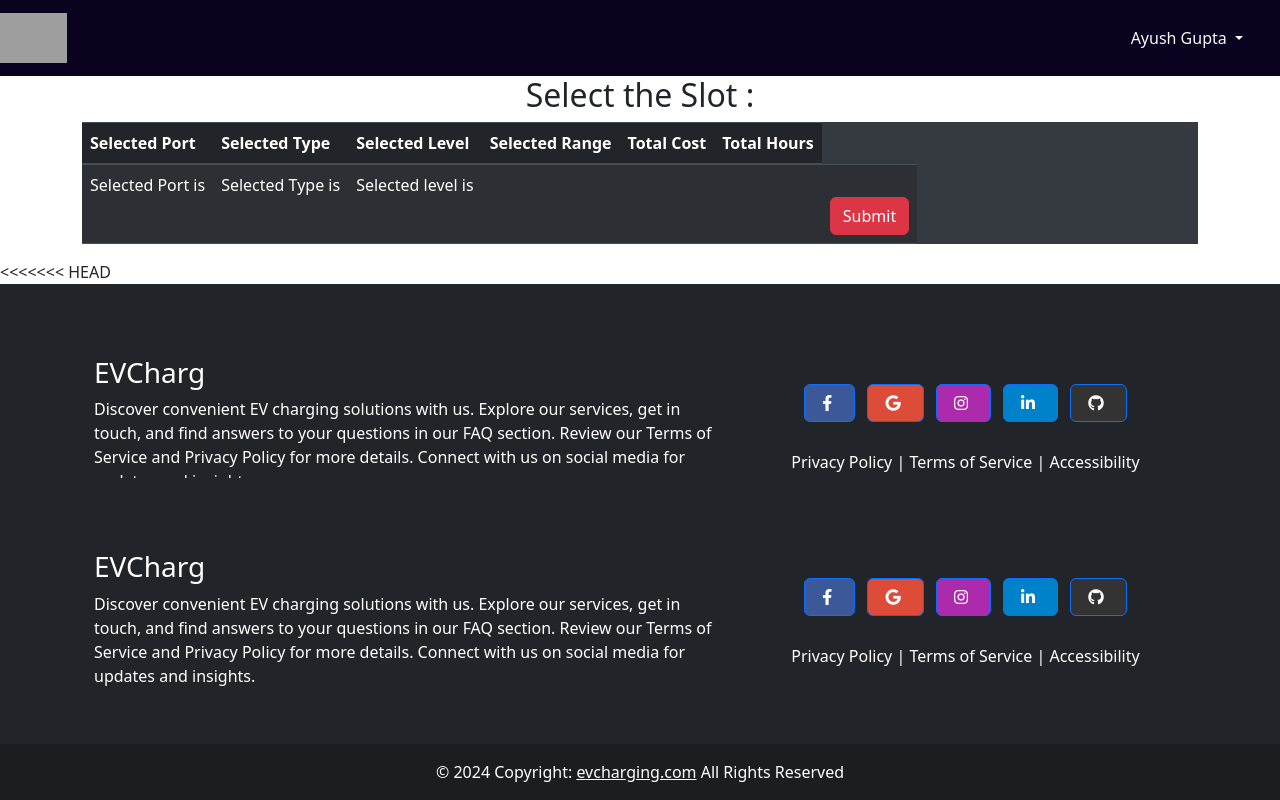
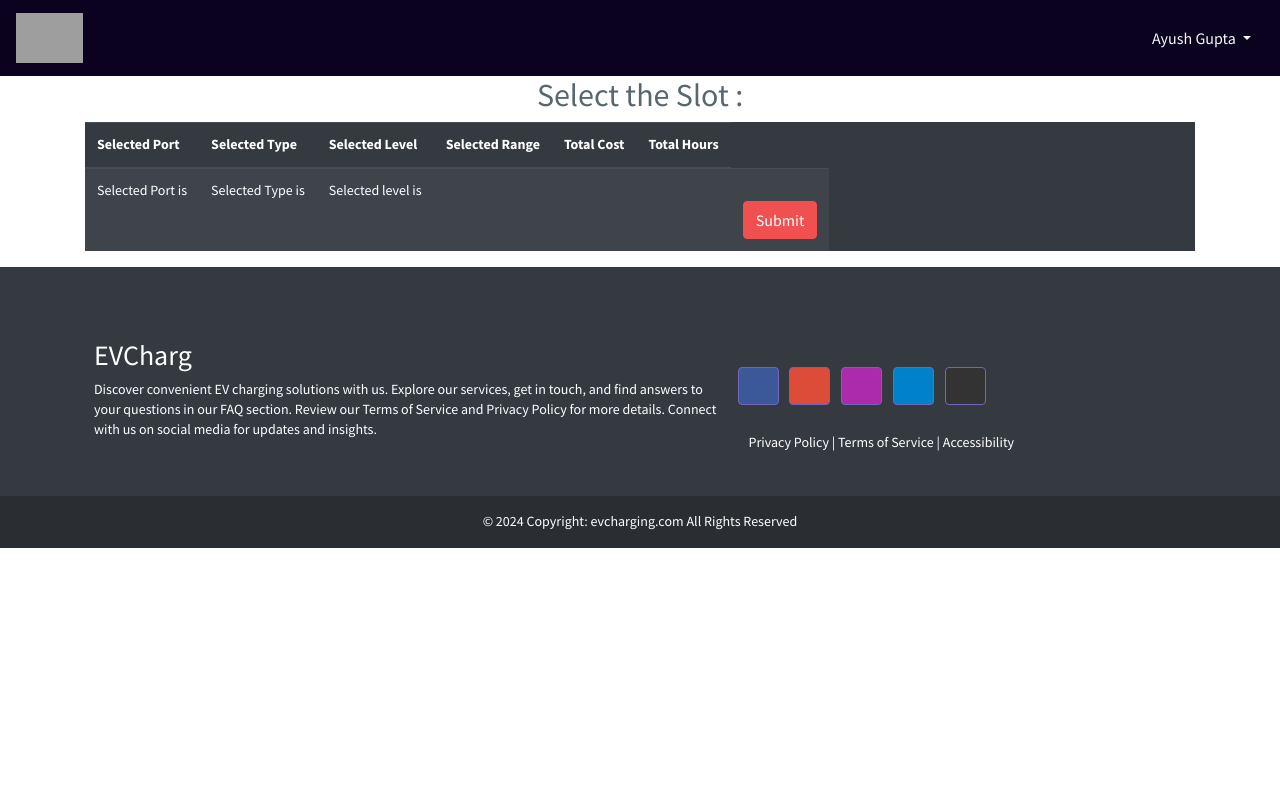
Before and after one commit to ayushguptagithub/evcharging, a Flask app: page /book_slot/1 in a window 1280 px wide. Run offline with Flask 2, Linux system fonts and the light colour scheme; a user stored in the database is signed in; data comes from the database, SQL or seed files in the repository; data that the repository does not hold is empty; some libraries are stand-ins or nearby versions; grey boxes are pictures that could not be loaded.

Commit message:
Update footer.html

```diff
--- a/templates/footer.html
+++ b/templates/footer.html
@@ -1,4 +1,4 @@
-<<<<<<< HEAD
+
 <footer class="bg-dark pt-5 text-white"  style="position: alsolute; bottom: 0; width: 100%;z-index: 4;">
     <div class="container p-4">
         <div class="row mb-2">
@@ -44,81 +44,3 @@
     </div>
 
   </footer>
-=======
-<!DOCTYPE html>
-<html lang="en">
-<head>
-    <meta charset="UTF-8">
-    <meta http-equiv="X-UA-Compatible" content="IE=edge">
-    <meta name="viewport" content="width=device-width, initial-scale=1.0">
-    <link href="https://cdn.jsdelivr.net/npm/bootstrap@5.3.2/dist/css/bootstrap.min.css" rel="stylesheet" integrity="sha384-T3c6CoIi6uLrA9TneNEoa7RxnatzjcDSCmG1MXxSR1GAsXEV/Dwwykc2MPK8M2HN" crossorigin="anonymous">
-    <link rel="stylesheet" href="https://cdnjs.cloudflare.com/ajax/libs/font-awesome/5.14.0/css/all.min.css">
-</head>
-<body>
-<footer class="bg-dark pt-5 text-white fixed-bottom ">
-    <div class="container p-4">
-        <div class="row mb-2">
-            <div class="col col-lg-7 col-md-4">
-                <h3>EVCharg</h3>
-               <section class="mb-4">
-                   <p>
-                    Discover convenient EV charging solutions with us. Explore our services, get in touch, and find answers to your questions in our FAQ section. Review our Terms of Service and Privacy Policy for more details. Connect with us on social media for updates and insights.
-                   </p>
-               </section>
-            </div>
-
-            <div class="col-lg-5">
-                <div class="row">
-
-                <section class="mb-4 mt-4 text-center">
-                    <!-- Facebook -->
-                    <a class="btn btn-primary btn-floating m-1" style="background-color: #3b5998" href="#!" role="button"><i class="fab fa-facebook-f"></i></a>
-                    <!-- Google -->
-                    <a class="btn btn-primary btn-floating m-1" style="background-color: #dd4b39" href="#!" role="button"><i class="fab fa-google"></i></a>
-
-                    <!-- Instagram -->
-                    <a class="btn btn-primary btn-floating m-1" style="background-color: #ac2bac" href="#!" role="button"><i class="fab fa-instagram"></i></a>
-
-                    <!-- Linkedin -->
-                    <a class="btn btn-primary btn-floating m-1" style="background-color: #0082ca" href="#!" role="button"><i class="fab fa-linkedin-in"></i></a>
-                    <!-- Github -->
-                    <a class="btn btn-primary btn-floating m-1" style="background-color: #333333" href="#!" role="button"><i class="fab fa-github"></i></a>
-                </section>
-
-                </div>
-                <div class="row">
-                    <section class="text-center">
-                        <div class="col text-center">
-                            Privacy Policy | Terms of Service | Accessibility
-                        </div>
-                    </section>
-
-                </div>
-
-
-            </div>
-        </div>
-
-
-
-
-
-
-
-
-
-
-
-    </div>
-
-    <div class="text-center p-3" style="background-color: rgba(0, 0, 0, 0.2)">
-      © 2024 Copyright:
-      <a class="text-white" href="#">evcharging.com</a> All Rights Reserved
-    </div>
-
-  </footer>
-
-</body>
-</html>
-
->>>>>>> 0d5fd4e2eff0e47f784270195a77153c313760ab
```
